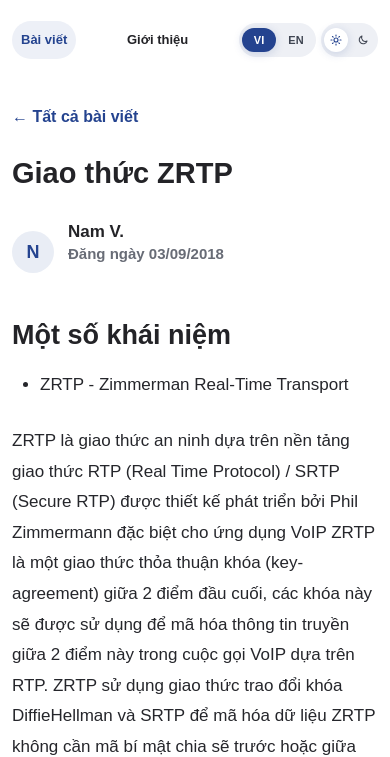
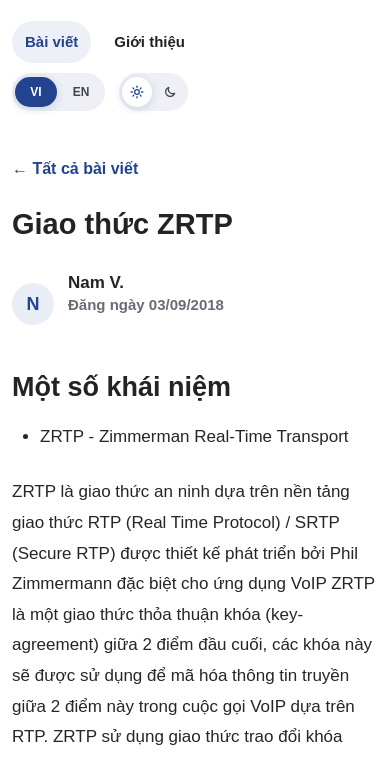
Before and after one commit to namhuynhvo/namhuynhvo.github.io, a plain HTML site: page post/2-giao-thuc-zrtp/index.html in a window 390 px wide. Shown: the part 79-836 px from the top of the page. Drawn offline with nearby package versions, Linux system fonts and the light colour scheme.

Commit message:
# change ui mobile

```diff
--- a/dist/styles.css
+++ b/dist/styles.css
@@ -1501,39 +1501,14 @@
 
     .nav-links {
         width: 100%;
-        justify-content: space-between;
-        flex-wrap: nowrap;
+        justify-content: flex-start;
+        flex-wrap: wrap;
         overflow-x: auto;
         padding-bottom: 4px;
-        gap: 6px;
     }
 
     .nav-actions {
         margin-left: 0;
-        gap: 6px;
-        flex: 0 0 auto;
-    }
-
-    .segmented-control {
-        min-height: 34px;
-        padding: 3px;
-    }
-
-    .segment-button {
-        min-width: 36px;
-        height: 26px;
-        padding: 0 6px;
-        font-size: 11px;
-    }
-
-    .icon-segment {
-        min-width: 26px;
-        width: 26px;
-    }
-
-    .icon-segment svg {
-        width: 13px;
-        height: 13px;
     }
 
     .brand-name {
@@ -1612,31 +1587,8 @@
     }
 
     .nav-link {
-        min-height: 38px;
-        padding-right: 9px;
-        padding-left: 9px;
-        font-size: 13px;
-        white-space: nowrap;
-    }
-
-    .nav-actions {
-        gap: 5px;
-    }
-
-    .segment-button {
-        min-width: 34px;
-        height: 24px;
-        padding: 0 5px;
-    }
-
-    .icon-segment {
-        min-width: 24px;
-        width: 24px;
-    }
-
-    .icon-segment svg {
-        width: 12px;
-        height: 12px;
+        padding-right: 13px;
+        padding-left: 13px;
     }
 
     .hero {
@@ -2681,11 +2633,8 @@
 
     .post-page .post-nav-links {
         width: 100%;
-        justify-content: space-between;
-        flex-wrap: nowrap;
-        gap: 6px;
-        overflow-x: auto;
-        padding-bottom: 4px;
+        justify-content: flex-start;
+        flex-wrap: wrap;
     }
 
     .post-page .post-header h1 {
--- a/post/2-giao-thuc-zrtp/index.html
+++ b/post/2-giao-thuc-zrtp/index.html
@@ -10,7 +10,7 @@
     <meta name="generator" content="Hugo 0.21" />
     <meta name="robots" content="index,follow">
     <meta name="viewport" content="width=device-width, initial-scale=1.0">
-    <link rel="stylesheet" href="../../dist/styles.css?v=20261120-5">
+    <link rel="stylesheet" href="../../dist/styles.css?v=20261120-6">
     <link href="../../index.xml" rel="alternate" type="application/rss+xml">
 </head>
 
```
Also changed, not shown: index.html (+1 -1 lines), pages/about/index.html (+1 -1 lines), post/1-tao-du-lieu-voi-jfairy/index.html (+1 -1 lines), post/3-sach-cho-automation-tester/index.html (+1 -1 lines), post/4-5-ly-do-automation-chua-thay-the-hoan-toan-manual/index.html (+1 -1 lines), post/5-hieu-gi-ve-white-box/index.html (+1 -1 lines), post/6-macaca-giai-phap-cho-mobile/index.html (+1 -1 lines), post/7-devops-va-tuong-lai-cua-testing/index.html (+1 -1 lines).
